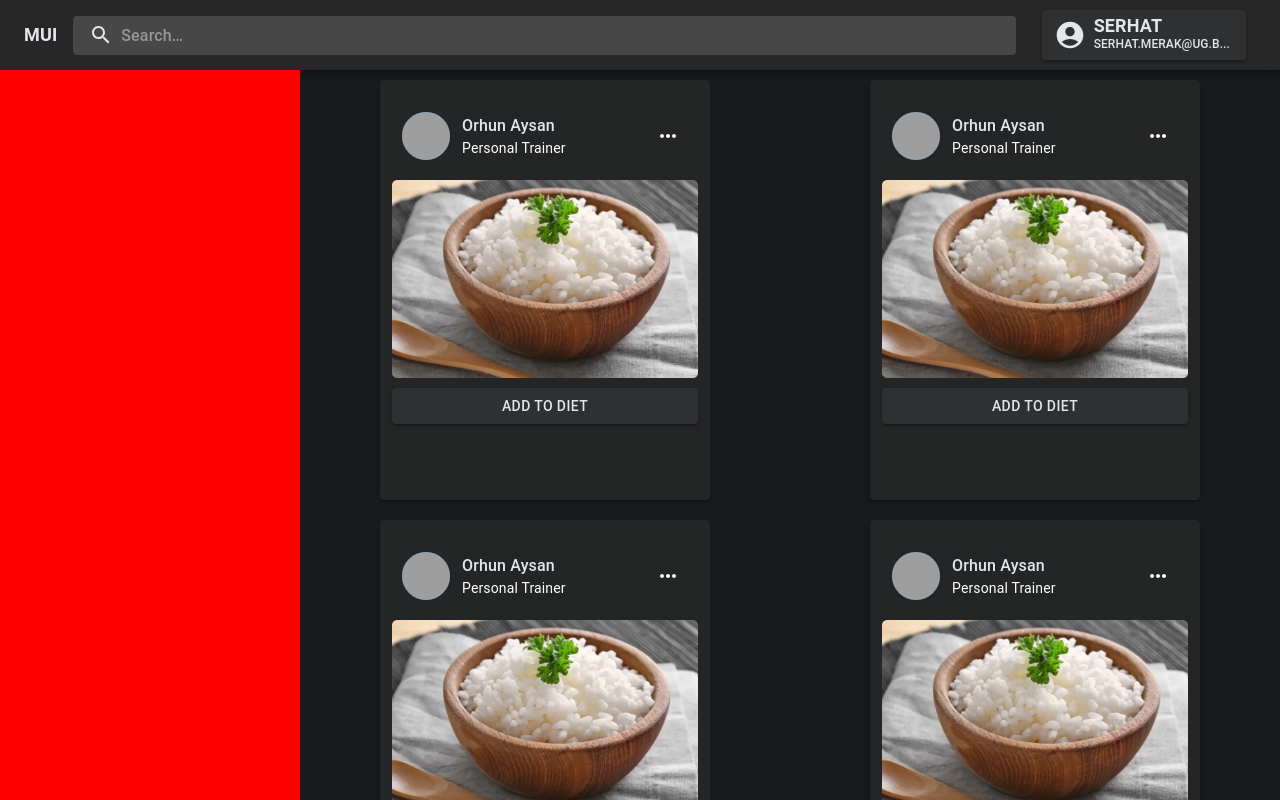
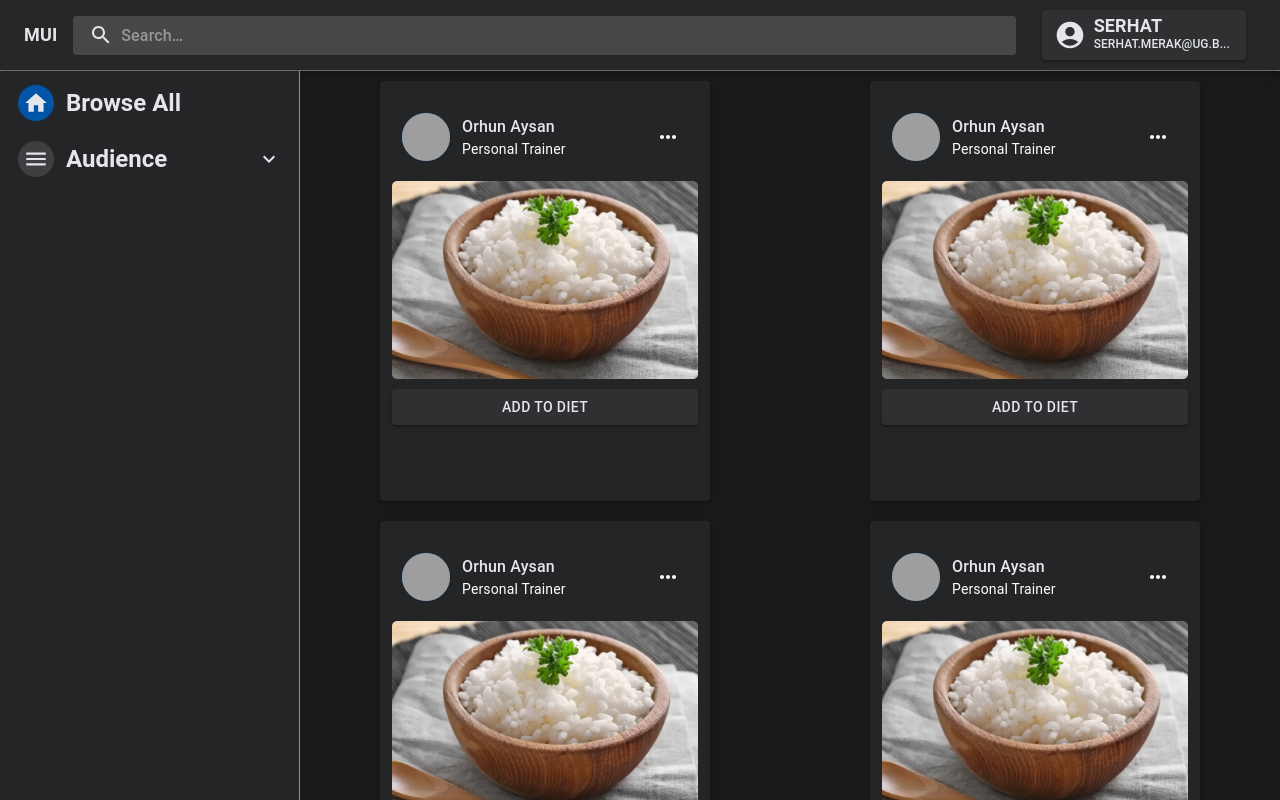
Before and after one commit to merakserhat/CS353_Project, a React (Vite) app in the folder web-app/: page / in a window 1280 px wide. Shown: the top 800 px of the page. Built offline with nearby package versions, Linux system fonts and the light colour scheme; grey boxes are pictures that could not be loaded.

Commit message:
feat: creade home side buttons

```diff
--- a/web-app/src/components/app_bar/AppBar.tsx
+++ b/web-app/src/components/app_bar/AppBar.tsx
@@ -50,7 +50,7 @@ const StyledInputBase = styled(InputBase)(({ theme }) => ({
 
 export default function MainAppBar() {
     return (
-        <Box sx={{ flexGrow: 1 }}>
+        <Box sx={{ flexGrow: 1, borderBottom: "1px solid #909192" }}>
             <AppBar position="static">
                 <Toolbar>
                     <Typography
--- a/web-app/src/components/home_side_bar/HomeSideBar.tsx
+++ b/web-app/src/components/home_side_bar/HomeSideBar.tsx
@@ -1,9 +1,57 @@
 import { Box } from "@mui/system";
+import HomeSideButton from "./home_side_button/HomeSideButton";
+import { useState } from "react";
+import AudienceRadioButton from "./audience_radio_button/AudienceRadioButton";
+
+interface HomeFilter {
+    audience: string[],
+    durationMin?: number,
+    durationMax?: number,
+    equipments?: string[]
+}
 
 function HomeSideBar() {
+    const [audienceMenuOpen, setAudienceMenuOpen] = useState<boolean>(false);
+    const [homeFilter, setHomeFilter] = useState<HomeFilter>({audience: ["all"]});
+
+    const handleAudienceMenu = () => {
+        setAudienceMenuOpen((audienceMenuOpen) => !audienceMenuOpen);
+    }
+
+    const handleAudienceSelected = (id: string) => {
+        let audience = homeFilter.audience;
+        if (audience.includes(id)) {
+            audience = audience.filter((aud) => aud !== id);
+            if (audience.length === 0) {
+                audience.push("all");
+            }
+        } else {
+            audience.push(id);
+            if (audience.includes("all")) {
+                audience = audience.filter((aud) => aud !== "all");
+            }
+        }
+
+        setHomeFilter((homeFilter) => {
+            return {...homeFilter, audience: audience};
+        })
+    }
+
+    const browseAllSelected = homeFilter.audience.includes("all");
+
+    const audienceMenu = <Box visibility={audienceMenuOpen ? "visible" : "hidden"} paddingLeft={"32px"} paddingTop={"8px"}>
+        <AudienceRadioButton label="Beginner" id="beginner" activeAudiences={homeFilter.audience} onAudienceSelected={handleAudienceSelected}/>
+        <AudienceRadioButton label="Amateur" id="amateur" activeAudiences={homeFilter.audience} onAudienceSelected={handleAudienceSelected}/>
+        <AudienceRadioButton label="Semi-Pro" id="semi-pro" activeAudiences={homeFilter.audience} onAudienceSelected={handleAudienceSelected}/>
+        <AudienceRadioButton label="Professional" id="professional" activeAudiences={homeFilter.audience} onAudienceSelected={handleAudienceSelected}/>
+    </Box>
+
     return (
-        <Box sx={{width: "100%", height: "100%"}}>
-
+        <Box sx={{width: "100%", height: "100%", padding: "10px", backgroundColor:"#242526", borderRight: "1px solid #909192"}}>
+            <HomeSideButton isSelected={browseAllSelected} label="Browse All"/>
+            <Box height={"12px"} />
+            <HomeSideButton isSelected={!browseAllSelected} label="Audience" isInteractive={true} onMenuOpen={handleAudienceMenu} isMenuOpen={audienceMenuOpen}/>
+            {audienceMenu}
         </Box>
     );
 }
--- /dev/null
+++ b/web-app/src/components/home_side_bar/audience_radio_button/AudienceRadioButton.tsx
@@ -0,0 +1,34 @@
+import Box from '@mui/material/Box';
+import Typography from '@mui/material/Typography';
+
+interface AudienceRadioButtonProps {
+    label: string,
+    id: string,
+    activeAudiences: string[],
+    onAudienceSelected: (id: string) => void
+}
+
+
+function AudienceRadioButton(props: AudienceRadioButtonProps) {
+
+    const isActive = props.activeAudiences.includes(props.id);
+
+    return (
+        <Box width={"100%"} height={"44px"} onClick={() => props.onAudienceSelected(props.id)}
+            sx={{ margin: "6px 0", display: "flex", alignItems: "center", borderRadius: "12px", ":hover": { backgroundColor: "#909192" } }} >
+            <Box width={"4px"} />
+            <Box width={"40px"} height={"40px"} sx={{ borderRadius: "100%", backgroundColor: "#3E3F40", display: "flex", alignItems: "center", justifyContent: "center" }} >
+                <Box width={"24px"} height={"24px"} visibility={isActive ? "visible" : "hidden"}
+                    sx={{ backgroundColor: "white", borderRadius: "100%" }} />
+            </Box>
+            <Box width={"4px"} />
+            <Typography variant="h5"
+                sx={{
+                    fontWeight: "bold", marginLeft: "12px", flexGrow: 1
+                }}>{props.label}</Typography>
+
+        </Box>
+    );
+}
+
+export default AudienceRadioButton;
--- /dev/null
+++ b/web-app/src/components/home_side_bar/home_side_button/HomeSideButton.tsx
@@ -0,0 +1,39 @@
+import { Box } from "@mui/system";
+import Typography from '@mui/material/Typography';
+import HomeIcon from '@mui/icons-material/Home';
+import MenuIcon from '@mui/icons-material/Menu';
+import ExpandLessIcon from '@mui/icons-material/ExpandLess';
+import ExpandMoreIcon from '@mui/icons-material/ExpandMore';
+
+interface HomeSideButtonProps {
+    label: string,
+    isSelected: boolean,
+    isInteractive?: boolean,
+    isMenuOpen?: boolean,
+    onMenuOpen?: () => void
+}
+
+function HomeSideButton(props: HomeSideButtonProps) {
+    return (
+        <Box
+            onClick={props.onMenuOpen}
+            sx={{ width: "100%", height: "44px", display: "flex", alignItems: "center", padding: "0 8px", ":hover": { backgroundColor: "#3E3F40" }, borderRadius: "8px" }}
+        >
+            <Box
+                sx={{ display: "flex", width: "36px", height: "36px", backgroundColor: props.isSelected ? "#0055A7" : "#3E3F40", justifyContent: "center", alignItems: "center", borderRadius: "100%", flexShrink: "0" }}>
+
+                {!props.isInteractive ? <HomeIcon sx={{ width: "26px", height: "26px" }} /> : <MenuIcon sx={{ width: "26px", height: "26px" }}
+                />}
+            </Box>
+            <Typography variant="h5"
+                sx={{
+                    fontWeight: "bold", marginLeft: "12px", flexGrow: 1
+                }}>{props.label}</Typography>
+
+            {props.isInteractive ?
+                !props.isMenuOpen ? <ExpandMoreIcon /> : <ExpandLessIcon /> : ""}
+        </Box>
+    );
+}
+
+export default HomeSideButton;
```
